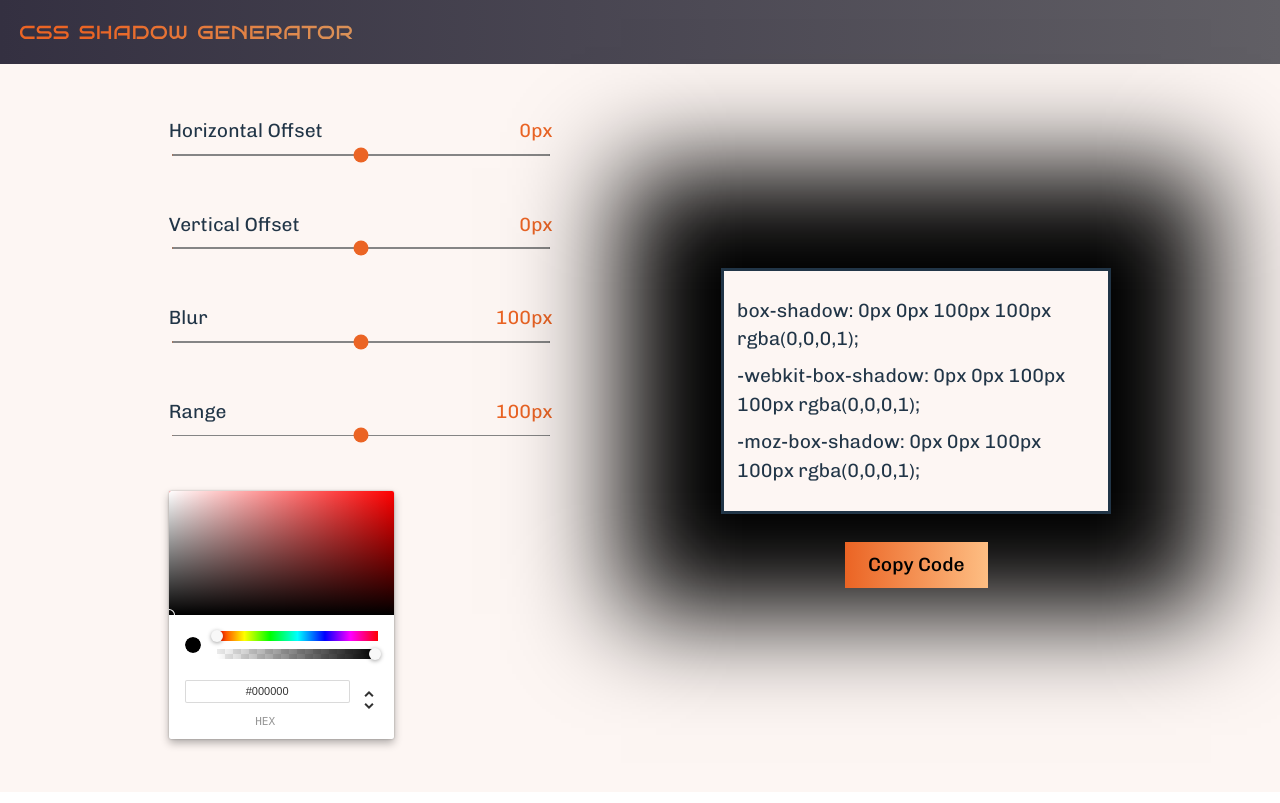
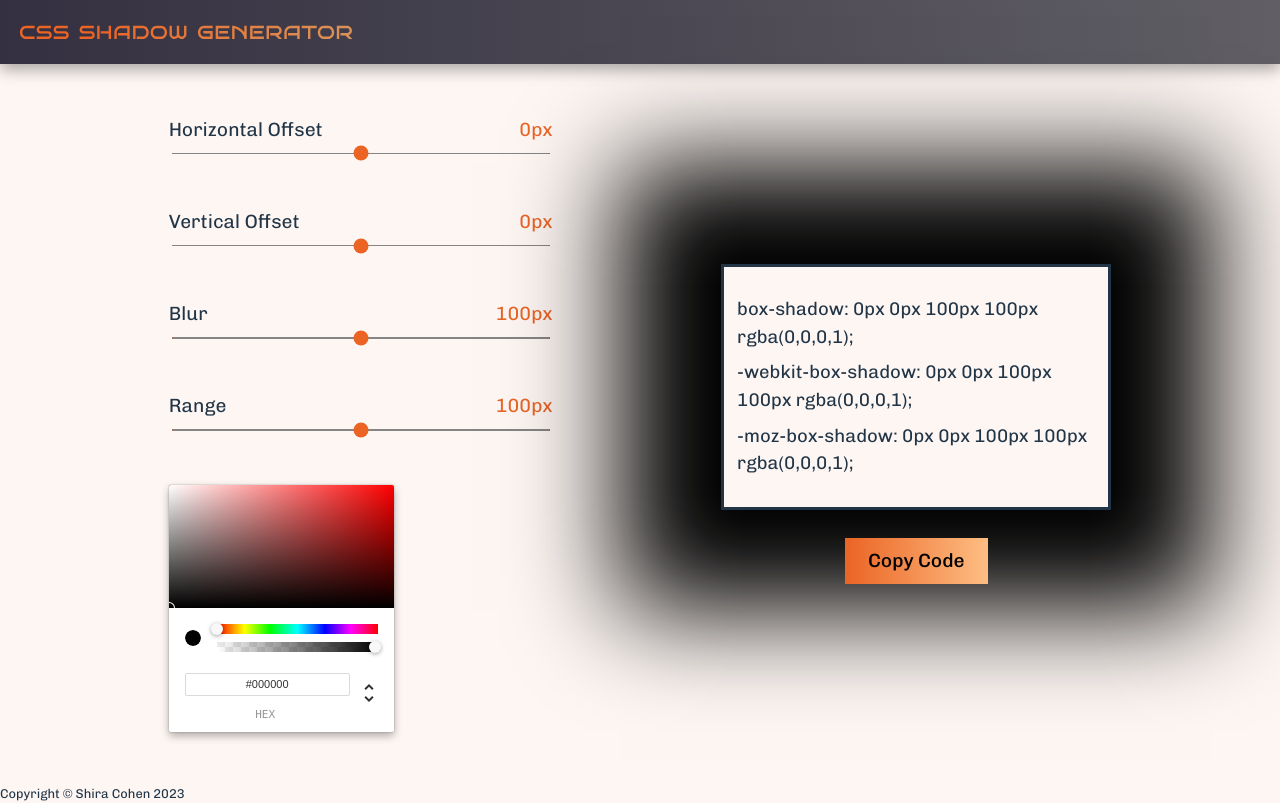
Before and after one commit to shiracohen1/boxShadowGenerator, a React (Vite) app: page / in a window 1280 px wide. Built offline with nearby package versions, Linux system fonts and the light colour scheme.

Commit message:
added copyrights

```diff
--- a/src/App.css
+++ b/src/App.css
@@ -1,6 +1,8 @@
 body {
   font-family: "chivo";
   font-size: 1.2rem;
+  background-color: #FDF6F3;
+
 }
 
 html {
@@ -47,10 +49,6 @@ html {
   src: url('assets/Chivo/Chivo-VariableFont_wght.ttf');
 }
 
-.actual-body {
-  background-color: #FDF6F3;
-}
-
 .range-number {
   color:#EB6424;
 }
@@ -74,12 +72,17 @@ html {
 
 .box-text {
   padding: 0.5vh 1vw;
+  font-size: 1.15rem;
+}
+
+footer {
+  font-size: 0.8rem;
 }
 
 .actual-body {
   display: flex;
   width: 100vw;
-  height: 91vh;
+  height: 90vh;
   justify-content: space-evenly;
   align-items: center;
 }
--- a/src/App.jsx
+++ b/src/App.jsx
@@ -4,6 +4,7 @@ import Nav from './nav'
 import Slider from './slider'
 import ColorPicker from './colorPicker'
 import Box from './box'
+import Footer from './footer'
 
 function App() {
 
@@ -53,12 +54,15 @@ function App() {
         <Nav />
       </div>
       <div className='actual-body'>
+        {/* <div> */}
             <div className='all-ranges'>
               {ranges}
               <ColorPicker updateColor={updateColor}/>
             </div>
             <Box boxColor={boxColor} offsetTypes={offsetTypes.current} />
           </div>
+          <Footer />
+        {/* </div> */}
     </div>
   )
 }
--- /dev/null
+++ b/src/footer.jsx
@@ -0,0 +1,7 @@
+const Footer = () => {
+    return (
+        <footer>Copyright &copy; Shira Cohen 2023</footer>
+    )
+}
+
+export default Footer
```
Lines whose indentation alone changed are shown as unchanged.
